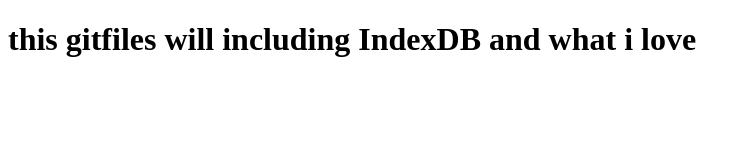
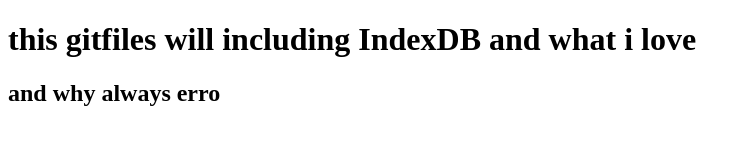
Before and after one commit to yuyang545262477/IndexedDB, a plain HTML site: page index.html in a window 1280 px wide. Shown: the whole page, without its empty margins (0-751 px from the left). Drawn offline with Linux system fonts and the light colour scheme.

Commit message:
index.html add h2

```diff
--- a/index.html
+++ b/index.html
@@ -6,5 +6,6 @@
 </head>
 <body>
     <h1>this gitfiles will including IndexDB and what i love</h1>
+    <h2>and why always erro</h2>
 </body>
 </html>
```
